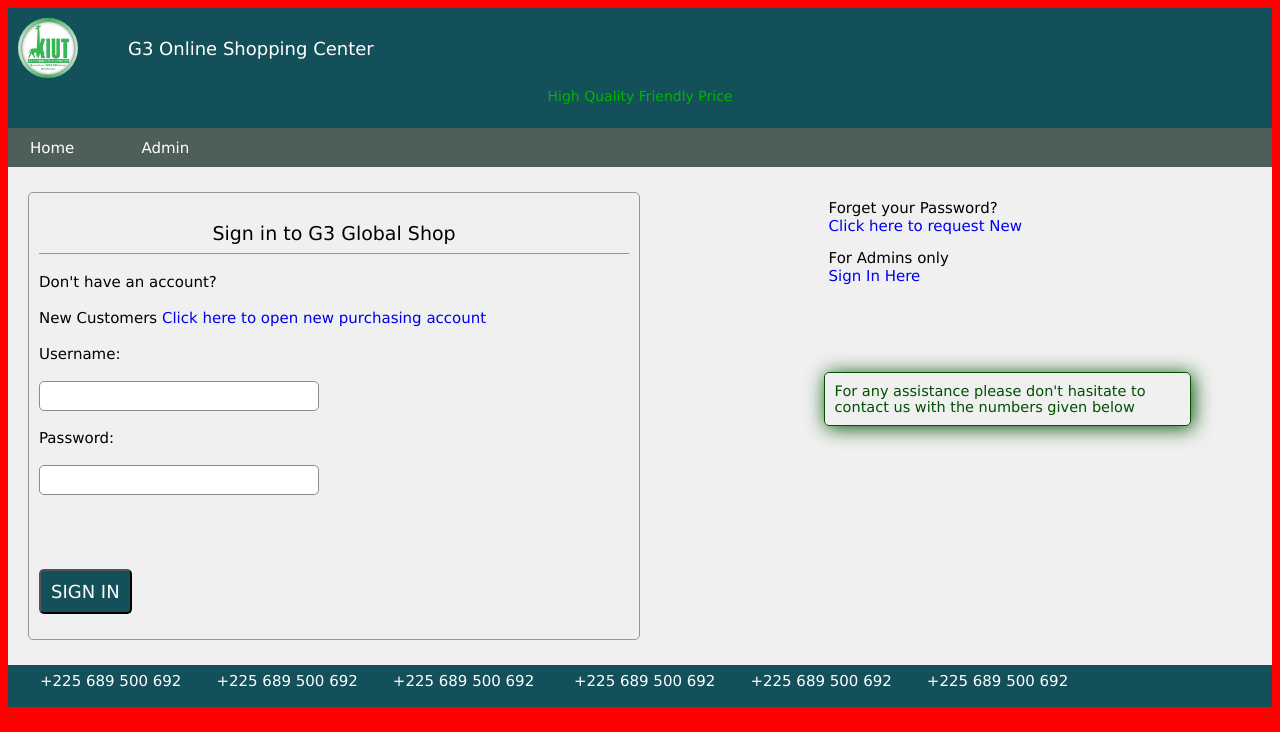
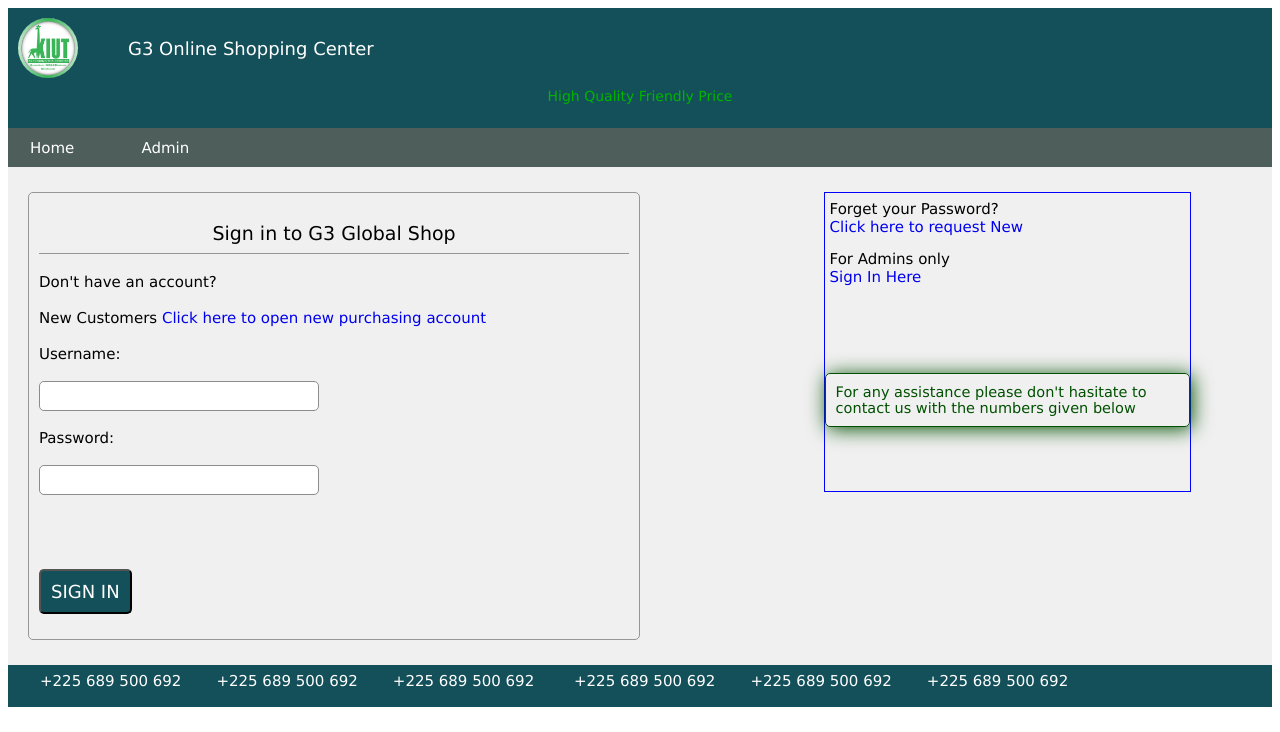
Before and after one commit to abdillah-9/group_3, a PHP site: page /Sign-In.html in a window 1280 px wide. Shown: the top 732 px of the page. Run offline with PHP 8.4, Linux system fonts and the light colour scheme.

Commit message:
Update Sign-In.css

```diff
--- a/Sign-In.css
+++ b/Sign-In.css
@@ -1,9 +1,6 @@
 *{text-decoration: none;font-family: Verdana, Geneva, Tahoma, sans-serif;box-sizing: border-box;}
 header{
     width: 100%;height: 120px;background-color: rgba(20,80,90,1);
-}
-body{
-    background-color:red;
 }
 header img{
     height: 60px;width: 60px;display: block;float: left;margin:10px;border-radius: 50%;
@@ -29,7 +26,7 @@ nav a i{
 }
 .divP1{
     border: 1px solid rgb(150,150,150);margin-right: auto;margin-left: auto;padding: 10px;
-    margin-bottom: 20px;font-size: 17px;border-radius: 5px; width:90%;
+    margin-bottom: 20px;font-size: 17px;border-radius: 5px; width:90%; height 300px;
 }
 .divP1 p{
     border-bottom: 1px solid rgb(150,150,150);font-size: 19px;padding-bottom: 9px;
@@ -59,7 +56,7 @@ form input:hover,form input:focus, .sign_in:hover, form textarea:hover{
     font-size: 13px;margin-top: 16px;border-radius: 5px;cursor: pointer;display: inline-block;
 }
 .divP2{
-    font-size: 18px; width:90%;
+    font-size: 18px; width:90%; height: 300px; border: 1px solid blue;
 }
 .divP2 p{
     padding: 10px;font-size: 18px;color: rgba(0,80,0,1);border: 1px solid rgba(0,80,0,1);
@@ -75,7 +72,7 @@ footer{
 footer span{
     display: inline-block;margin: 0px 10px 10px 0px;
 }
-/* Media query for devices with 320 to 480pxs WIDTH
+/* Media query for devices with 320 to 480pxs WIDTH */
 @media screen and (max-width:480px) and (min-width:320px){
     form input{
         width:220px;
@@ -87,7 +84,7 @@ footer span{
         max-width:470px; width:300px;
         height: 400px;
     }
-}*/
+}
 /* Media query for devices with 481 to 720pxs WIDTH */
 @media screen and (max-width:720px) and (min-width:480px){
 header div{
```
